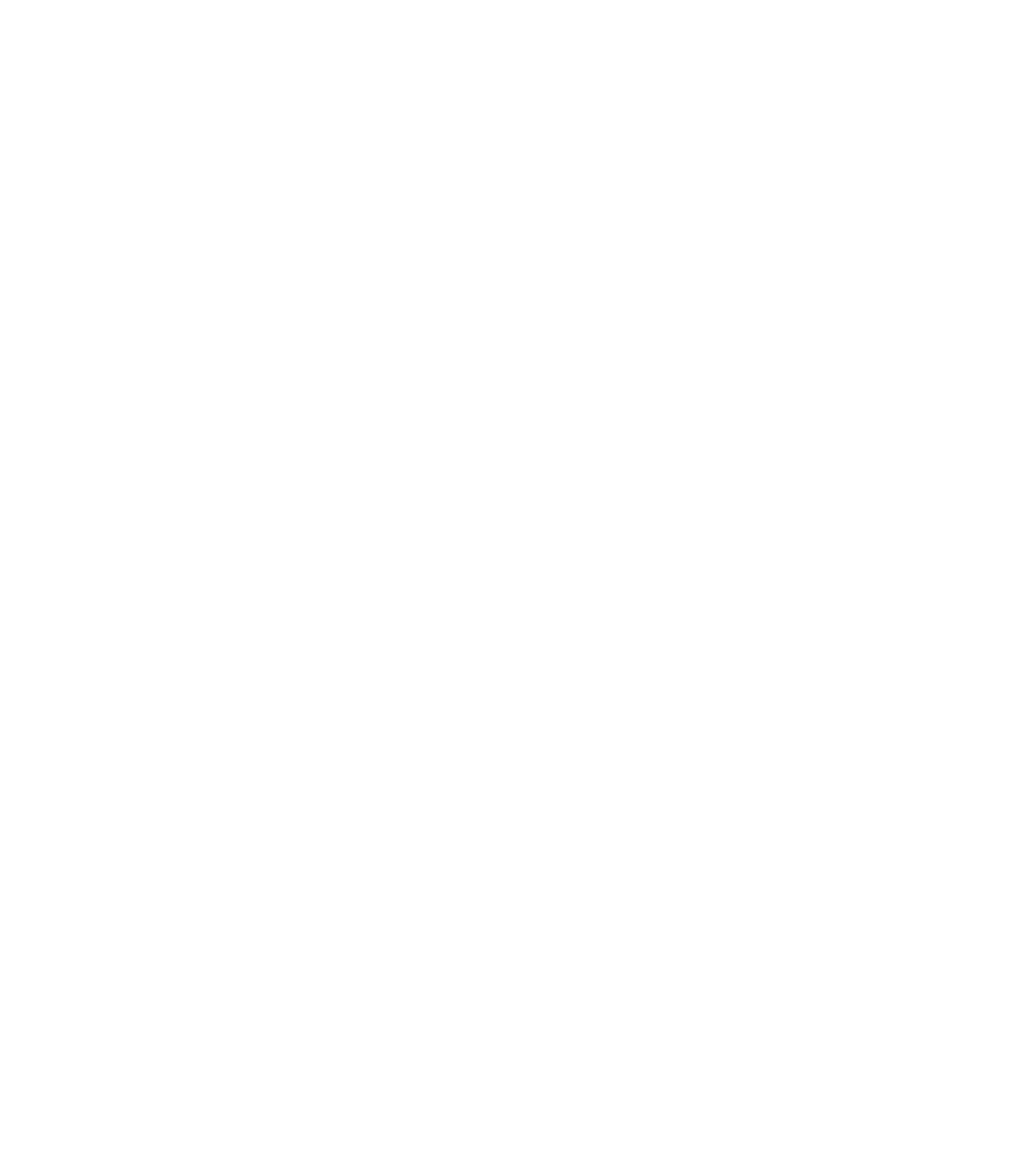
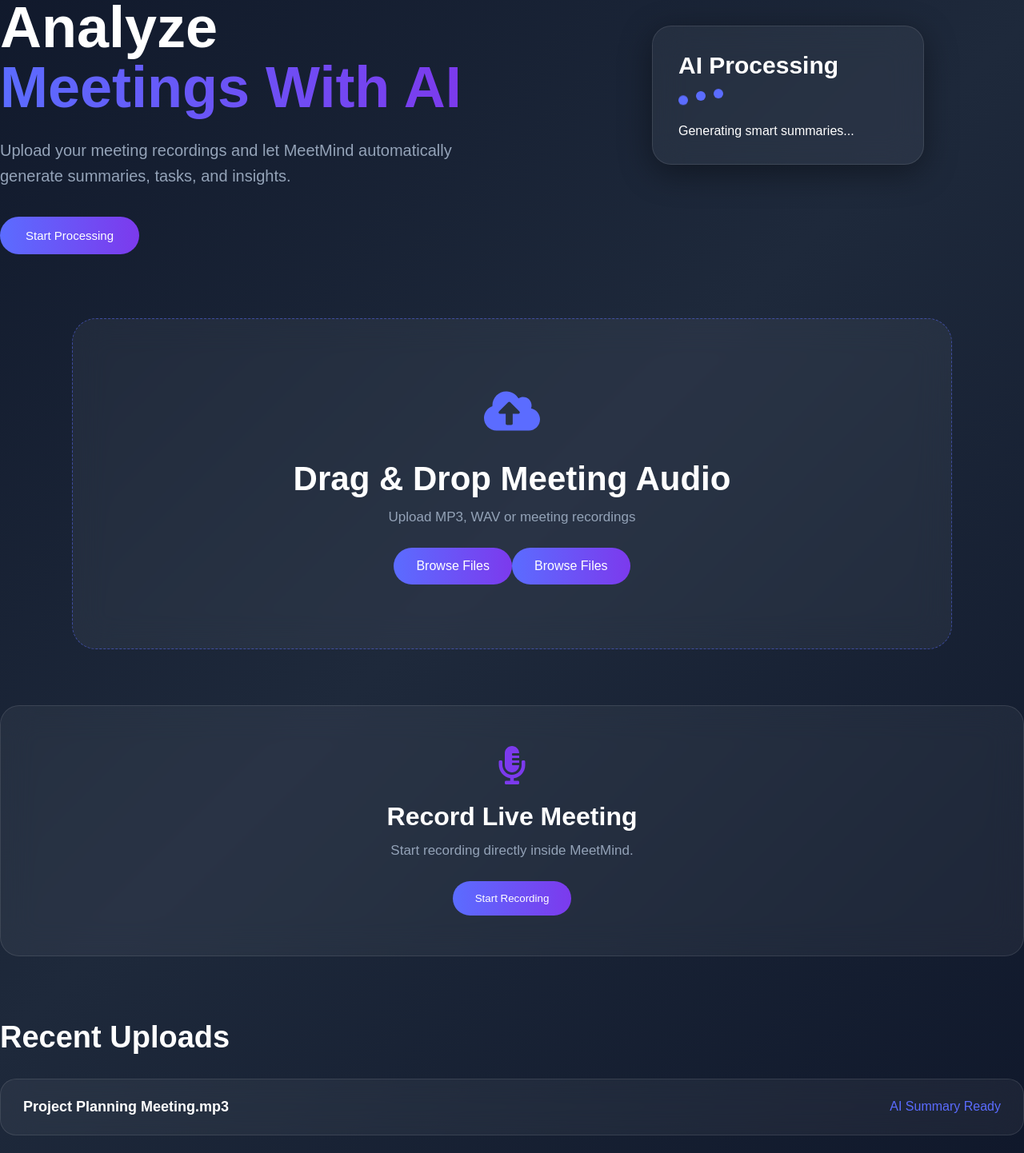
Before and after one commit to naveenrajnr16/MeetMind, a React (Vite) app in the folder meetmind-frontend/: page /upload in a window 1280 px wide. Before the commit this address had no page. Shown: the part 197-1639 px from the top of the page at 80% size. Before the commit the page ends 800 px from the top, so only its background shows below. Built offline with nearby package versions, Linux system fonts and the light colour scheme.

Commit message:
UploadMeeting_Page

```diff
--- a/meetmind-frontend/src/App.jsx
+++ b/meetmind-frontend/src/App.jsx
@@ -1,6 +1,7 @@
 import { BrowserRouter, Routes, Route } from "react-router-dom";
 import Login from "./pages/Login";
 import Dashboard from "./pages/Dashboard";
+import UploadMeeting from "./pages/UploadMeeting";
 
 function App() {
   return (
@@ -9,6 +10,7 @@
       <Routes>
         <Route path="/" element={<Login />} />
         <Route path="/dashboard" element={<Dashboard />} />
+        <Route path="/upload" element={<UploadMeeting />} />
       </Routes>
 
     </BrowserRouter>
--- a/meetmind-frontend/src/pages/UploadMeeting.jsx
+++ b/meetmind-frontend/src/pages/UploadMeeting.jsx
@@ -1,40 +1,119 @@
-import { useState } from "react";
-import api from "../services/api";
+import "../styles/uploadMeeting.css";
+import { FaCloudUploadAlt, FaMicrophoneAlt } from "react-icons/fa";
+import Navbar from "../components/Navbar";
 
 function UploadMeeting() {
 
-  const [file, setFile] = useState(null);
+  return (
+    <div className="upload-page">
 
-  const uploadMeeting = async () => {
+      <Navbar />
 
-    const formData = new FormData();
-    formData.append("file", file);
+      {/* HERO SECTION */}
 
-    try {
+      <div className="upload-hero">
 
-      const response = await api.post("/meetings/upload", formData);
+        <div className="upload-left">
 
-      console.log(response.data);
+          <h1>
+            Upload & Analyze
+            <span> Meetings With AI</span>
+          </h1>
 
-    } catch(error) {
-      console.log("Upload failed");
-    }
+          <p>
+            Upload your meeting recordings and let MeetMind
+            automatically generate summaries, tasks, and insights.
+          </p>
 
-  };
+          <button>
+            Start Processing
+          </button>
 
-  return (
-    <div>
+        </div>
 
-      <h1>Upload Meeting</h1>
+        <div className="upload-right">
 
-      <input
-        type="file"
-        onChange={(e)=>setFile(e.target.files[0])}
-      />
+          <div className="ai-card">
+            <h3>AI Processing</h3>
 
-      <button onClick={uploadMeeting}>
-        Upload
-      </button>
+            <div className="processing">
+              <div className="dot"></div>
+              <div className="dot"></div>
+              <div className="dot"></div>
+            </div>
+
+            <p>Generating smart summaries...</p>
+          </div>
+
+        </div>
+
+      </div>
+
+      {/* UPLOAD BOX */}
+
+      <div className="upload-box">
+
+        <FaCloudUploadAlt className="upload-icon" />
+
+        <h2>Drag & Drop Meeting Audio</h2>
+
+        <p>
+          Upload MP3, WAV or meeting recordings
+        </p>
+
+        <input type="file" id="fileUpload" hidden />
+
+        <label htmlFor="fileUpload" className="browse-btn">
+          Browse Files
+        </label>
+
+        <input type="file" id="fileUpload" hidden />
+
+        <label htmlFor="fileUpload" className="browse-btn">
+          Browse Files
+        </label>
+
+      </div>
+
+      {/* RECORD OPTION */}
+
+      <div className="record-section">
+
+        <div className="record-card">
+
+          <FaMicrophoneAlt className="mic-icon" />
+
+          <h3>Record Live Meeting</h3>
+
+          <p>
+            Start recording directly inside MeetMind.
+          </p>
+
+          <button>
+            Start Recording
+          </button>
+
+        </div>
+
+      </div>
+
+      {/* RECENT UPLOADS */}
+
+      <div className="recent-uploads">
+
+        <h2>Recent Uploads</h2>
+
+        <div className="upload-item">
+          <h4>Project Planning Meeting.mp3</h4>
+          <span>AI Summary Ready</span>
+        </div>
+
+        <div className="upload-item">
+          <h4>Marketing Discussion.wav</h4>
+          <span>Processing...</span>
+        </div>
+
+      </div>
 
     </div>
   );
--- /dev/null
+++ b/meetmind-frontend/src/styles/uploadMeeting.css
@@ -0,0 +1,346 @@
+.upload-page{
+  min-height:100vh;
+  background:linear-gradient(135deg,#0f172a,#1e293b,#0f172a);
+  color:white;
+  overflow-x:hidden;
+}
+
+/* CONTENT WRAPPER */
+
+.upload-content{
+  padding:40px 90px 100px;
+  max-width:1600px;
+  margin:auto;
+}
+
+/* HERO */
+
+.upload-hero{
+  display:flex;
+  justify-content:space-between;
+  align-items:center;
+
+  gap:100px;
+
+  margin-top:30px;
+  margin-bottom:80px;
+}
+
+/* LEFT */
+
+.upload-left{
+  flex:1;
+  max-width:650px;
+}
+
+.upload-left h1{
+  font-size:72px;
+  line-height:1.05;
+  font-weight:700;
+}
+
+.upload-left span{
+  background:linear-gradient(90deg,#5B6CFF,#7C3AED);
+  -webkit-background-clip:text;
+  -webkit-text-fill-color:transparent;
+}
+
+.upload-left p{
+  margin-top:24px;
+
+  color:#94a3b8;
+  font-size:20px;
+  line-height:1.6;
+
+  max-width:580px;
+}
+
+/* HERO BUTTON */
+
+.upload-left button{
+  margin-top:35px;
+
+  padding:15px 32px;
+  border:none;
+  border-radius:30px;
+
+  background:linear-gradient(90deg,#5B6CFF,#7C3AED);
+
+  color:white;
+  font-size:15px;
+  font-weight:500;
+
+  cursor:pointer;
+  transition:0.3s;
+}
+
+.upload-left button:hover{
+  transform:translateY(-3px);
+  box-shadow:0 10px 30px rgba(91,108,255,0.5);
+}
+
+/* RIGHT */
+
+.upload-right{
+  flex:1;
+
+  display:flex;
+  justify-content:center;
+  align-items:center;
+
+  position:relative;
+}
+
+/* AI CARD */
+
+.ai-card{
+  width:340px;
+
+  padding:32px;
+  border-radius:24px;
+
+  background:rgba(255,255,255,0.05);
+  backdrop-filter:blur(20px);
+
+  border:1px solid rgba(255,255,255,0.1);
+
+  box-shadow:0 10px 40px rgba(0,0,0,0.4);
+
+  transition:0.3s;
+}
+
+.ai-card:hover{
+  transform:translateY(-5px);
+}
+
+.ai-card h3{
+  font-size:30px;
+}
+
+/* PROCESSING */
+
+.processing{
+  display:flex;
+  gap:10px;
+  margin:22px 0;
+}
+
+.dot{
+  width:12px;
+  height:12px;
+
+  border-radius:50%;
+  background:#5B6CFF;
+
+  animation:bounce 1.2s infinite;
+}
+
+.dot:nth-child(2){
+  animation-delay:0.2s;
+}
+
+.dot:nth-child(3){
+  animation-delay:0.4s;
+}
+
+@keyframes bounce{
+  0%,100%{
+    transform:translateY(0);
+  }
+
+  50%{
+    transform:translateY(-10px);
+  }
+}
+
+/* UPLOAD BOX */
+
+.upload-box{
+  width:100%;
+  max-width:1100px;
+
+  margin:auto;
+
+  padding:80px 50px;
+
+  border-radius:30px;
+
+  background:rgba(255,255,255,0.05);
+  backdrop-filter:blur(20px);
+
+  border:1px dashed rgba(91,108,255,0.5);
+
+  text-align:center;
+
+  transition:0.3s;
+}
+
+.upload-box:hover{
+  border-color:#7C3AED;
+  transform:translateY(-3px);
+}
+
+/* ICON */
+
+.upload-icon{
+  font-size:70px;
+  color:#5B6CFF;
+}
+
+/* TITLE */
+
+.upload-box h2{
+  margin-top:22px;
+
+  font-size:42px;
+  font-weight:600;
+}
+
+/* SUBTITLE */
+
+.upload-box p{
+  margin-top:14px;
+
+  color:#94a3b8;
+  font-size:17px;
+}
+
+/* REMOVE DEFAULT INPUT */
+
+.upload-box input{
+  display:none;
+}
+
+/* BUTTON */
+
+.browse-btn{
+  display:inline-block;
+
+  margin-top:28px;
+
+  padding:14px 28px;
+
+  border:none;
+  border-radius:30px;
+
+  background:linear-gradient(90deg,#5B6CFF,#7C3AED);
+
+  color:white;
+  font-weight:500;
+
+  cursor:pointer;
+  transition:0.3s;
+}
+
+.browse-btn:hover{
+  transform:translateY(-3px);
+  box-shadow:0 10px 25px rgba(91,108,255,0.4);
+}
+
+/* RECORD SECTION */
+
+.record-section{
+  margin-top:70px;
+}
+
+/* RECORD CARD */
+
+.record-card{
+  padding:50px 30px;
+
+  border-radius:24px;
+
+  background:rgba(255,255,255,0.05);
+  backdrop-filter:blur(20px);
+
+  border:1px solid rgba(255,255,255,0.1);
+
+  text-align:center;
+
+  transition:0.3s;
+}
+
+.record-card:hover{
+  transform:translateY(-5px);
+}
+
+.mic-icon{
+  font-size:48px;
+  color:#7C3AED;
+}
+
+.record-card h3{
+  margin-top:18px;
+  font-size:32px;
+}
+
+.record-card p{
+  margin-top:14px;
+
+  color:#94a3b8;
+  font-size:17px;
+}
+
+.record-card button{
+  margin-top:28px;
+
+  padding:14px 28px;
+
+  border:none;
+  border-radius:30px;
+
+  background:linear-gradient(90deg,#5B6CFF,#7C3AED);
+
+  color:white;
+  font-weight:500;
+
+  cursor:pointer;
+  transition:0.3s;
+}
+
+.record-card button:hover{
+  transform:translateY(-3px);
+  box-shadow:0 10px 25px rgba(91,108,255,0.4);
+}
+
+/* RECENT UPLOADS */
+
+.recent-uploads{
+  margin-top:80px;
+}
+
+.recent-uploads h2{
+  margin-bottom:30px;
+  font-size:38px;
+}
+
+.upload-item{
+  display:flex;
+  justify-content:space-between;
+  align-items:center;
+
+  padding:24px 28px;
+  margin-bottom:22px;
+
+  border-radius:20px;
+
+  background:rgba(255,255,255,0.05);
+  backdrop-filter:blur(20px);
+
+  border:1px solid rgba(255,255,255,0.1);
+
+  transition:0.3s;
+}
+
+.upload-item:hover{
+  transform:translateY(-4px);
+}
+
+.upload-item h4{
+  font-size:18px;
+}
+
+.upload-item span{
+  color:#5B6CFF;
+  font-weight:500;
+}
```
